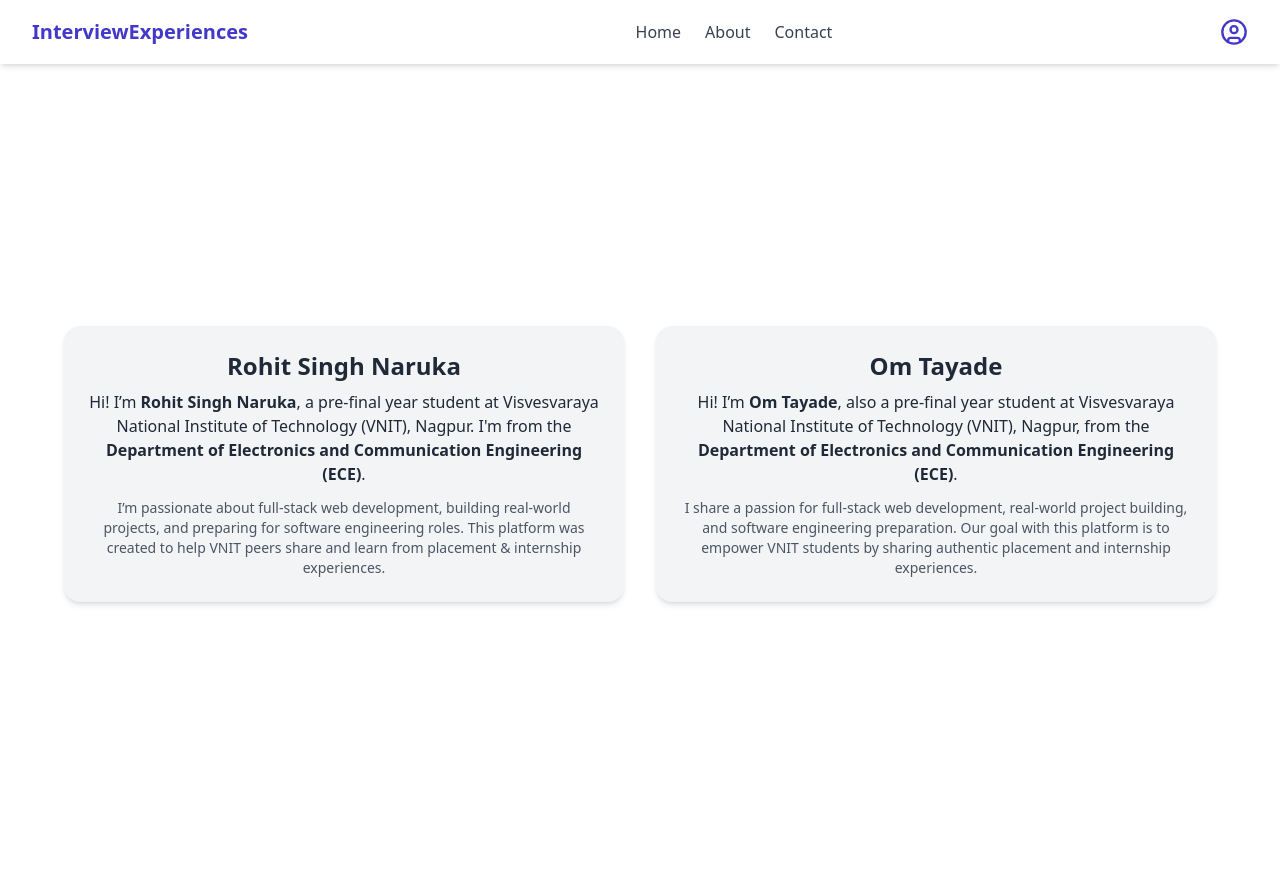
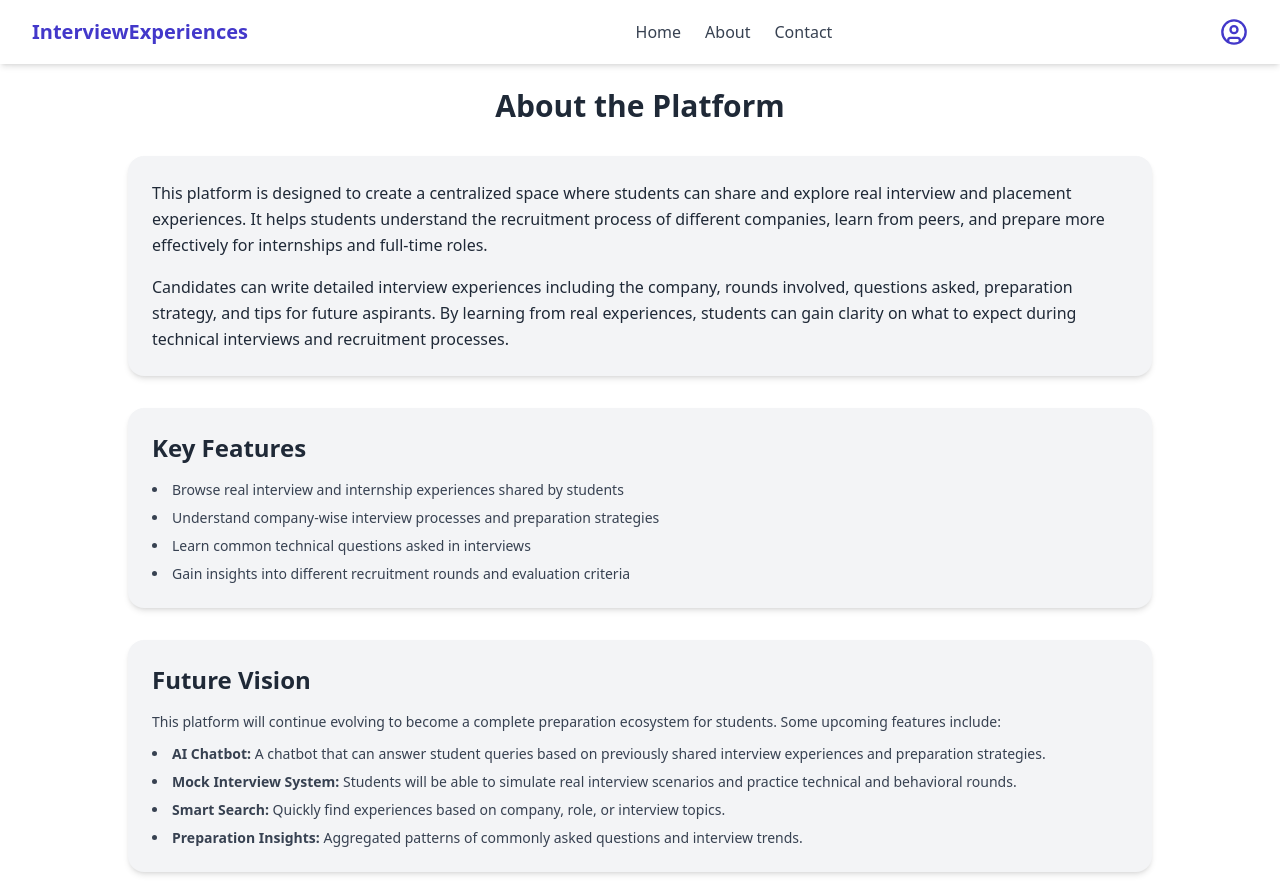
Before and after one commit to rohitsinghnaruka/interview-experience, a React (Vite) app in the folder client/: page /about in a window 1280 px wide. Before the commit the page ends 864 px from the top, so only its background shows below. Built offline with nearby package versions, Linux system fonts and the light colour scheme; sample sign-in values are in the browser's storage.

Commit message:
updated ABOUT page

```diff
--- a/client/src/pages/About.jsx
+++ b/client/src/pages/About.jsx
@@ -1,86 +1,70 @@
-
-// import React from "react";
-
-// const About = () => {
-//   return (
-//     <div className="min-h-screen flex items-center justify-center bg-white text-gray-800 p-6">
-//       <div className="max-w-xl text-center">
-//         <h1 className="text-3xl font-bold mb-4">About Us</h1>
-//          <div className="mb-8">
-//           <h2 className="text-2xl font-semibold mb-2">Rohit Singh Naruka</h2>
-//           <p className="text-lg">
-//             Hi! I’m <strong>Rohit Singh Naruka</strong>, a pre-final year student at
-//             Visvesvaraya National Institute of Technology (VNIT), Nagpur. I'm from the
-//             <strong> Department of Electronics and Communication Engineering (ECE)</strong>.
-//           </p>
-//           <p className="mt-4 text-base">
-//             I’m passionate about full-stack web development, building real-world
-//             projects, and preparing for software engineering roles. This platform was created
-//             to help VNIT peers share and learn from placement & internship experiences.
-//           </p>
-//         </div>
-//         <div>
-//           <h2 className="text-2xl font-semibold mb-2">Om Tayade</h2>
-//           <p className="text-lg">
-//             Hi! I’m <strong>Om Tayade</strong>, also a pre-final year student at
-//             Visvesvaraya National Institute of Technology (VNIT), Nagpur, from the
-//             <strong> Department of Electronics and Communication Engineering (ECE)</strong>.
-//           </p>
-//           <p className="mt-4 text-base">
-//             I share a passion for full-stack web development, real-world project building,
-//             and software engineering preparation. Our goal with this platform is to empower VNIT
-//             students by sharing authentic placement and internship experiences.
-//           </p>
-//         </div>
-//       </div>
-//     </div>
-//   );
-// };
-
-// console.log("About component loaded");
-
-// export default About;
-
 import React from "react";
 
 const About = () => {
   return (
     <div className="min-h-screen bg-white text-gray-800 p-6 flex items-center justify-center">
-      <div className="max-w-6xl w-full grid grid-cols-1 md:grid-cols-2 gap-8">
-        {/* Rohit's Card */}
-        <div className="bg-gray-100 rounded-2xl shadow-md p-6 text-center">
-          <h2 className="text-2xl font-bold mb-2">Rohit Singh Naruka</h2>
-          <p className="text-base mb-2">
-            Hi! I’m <strong>Rohit Singh Naruka</strong>, a pre-final year student at
-            Visvesvaraya National Institute of Technology (VNIT), Nagpur. I'm from the
-            <strong> Department of Electronics and Communication Engineering (ECE)</strong>.
+      <div className="max-w-5xl w-full space-y-8">
+
+        <h1 className="text-3xl font-bold text-center">About the Platform</h1>
+
+        <div className="bg-gray-100 rounded-2xl shadow-md p-6">
+          <p className="text-base leading-relaxed">
+            This platform is designed to create a centralized space where students can
+            share and explore real interview and placement experiences. It helps students
+            understand the recruitment process of different companies, learn from peers,
+            and prepare more effectively for internships and full-time roles.
           </p>
-          <p className="text-sm text-gray-600 mt-3">
-            I’m passionate about full-stack web development, building real-world projects,
-            and preparing for software engineering roles. This platform was created to help
-            VNIT peers share and learn from placement & internship experiences.
+
+          <p className="text-base leading-relaxed mt-4">
+            Candidates can write detailed interview experiences including the company,
+            rounds involved, questions asked, preparation strategy, and tips for future
+            aspirants. By learning from real experiences, students can gain clarity on
+            what to expect during technical interviews and recruitment processes.
           </p>
         </div>
 
-        {/* Om's Card */}
-        <div className="bg-gray-100 rounded-2xl shadow-md p-6 text-center">
-          <h2 className="text-2xl font-bold mb-2">Om Tayade</h2>
-          <p className="text-base mb-2">
-            Hi! I’m <strong>Om Tayade</strong>, also a pre-final year student at
-            Visvesvaraya National Institute of Technology (VNIT), Nagpur, from the
-            <strong> Department of Electronics and Communication Engineering (ECE)</strong>.
+        <div className="bg-gray-100 rounded-2xl shadow-md p-6">
+          <h2 className="text-2xl font-semibold mb-4">Key Features</h2>
+
+          <ul className="list-disc list-inside space-y-2 text-sm text-gray-700">
+            <li>Browse real interview and internship experiences shared by students</li>
+            <li>Understand company-wise interview processes and preparation strategies</li>
+            <li>Learn common technical questions asked in interviews</li>
+            <li>Gain insights into different recruitment rounds and evaluation criteria</li>
+          </ul>
+        </div>
+
+        <div className="bg-gray-100 rounded-2xl shadow-md p-6">
+          <h2 className="text-2xl font-semibold mb-4">Future Vision</h2>
+
+          <p className="text-sm text-gray-700 mb-3">
+            This platform will continue evolving to become a complete preparation
+            ecosystem for students. Some upcoming features include:
           </p>
-          <p className="text-sm text-gray-600 mt-3">
-            I share a passion for full-stack web development, real-world project building,
-            and software engineering preparation. Our goal with this platform is to empower VNIT
-            students by sharing authentic placement and internship experiences.
-          </p>
+
+          <ul className="list-disc list-inside space-y-2 text-sm text-gray-700">
+            <li>
+              <strong>AI Chatbot:</strong> A chatbot that can answer student queries
+              based on previously shared interview experiences and preparation strategies.
+            </li>
+            <li>
+              <strong>Mock Interview System:</strong> Students will be able to simulate
+              real interview scenarios and practice technical and behavioral rounds.
+            </li>
+            <li>
+              <strong>Smart Search:</strong> Quickly find experiences based on company,
+              role, or interview topics.
+            </li>
+            <li>
+              <strong>Preparation Insights:</strong> Aggregated patterns of commonly
+              asked questions and interview trends.
+            </li>
+          </ul>
         </div>
+
       </div>
     </div>
   );
 };
 
-console.log("About component loaded ");
-
 export default About;
```
